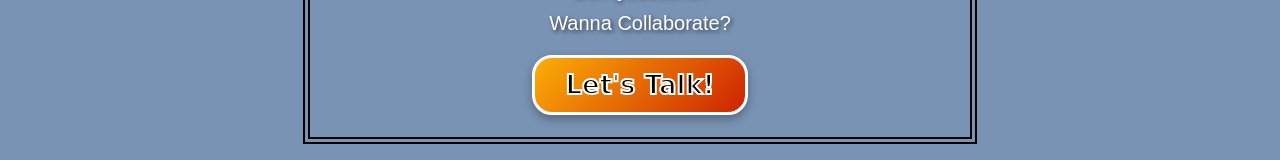
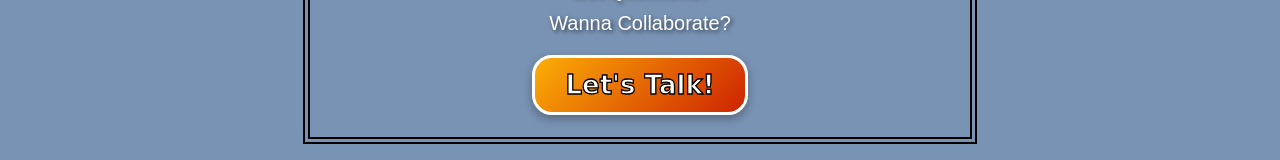
Before and after one commit to Sidewayswalker/Sidewayswalker.github.io, a React (Vite) app: page /Projects in a window 1280 px wide. Shown: the part 1709-1869 px from the top of the page. Built offline with nearby package versions, Linux system fonts and the light colour scheme.

Commit message:
Let's Talk Button re-do

```diff
--- a/src/components/Projects/ConnectProjects/ConnectProjects.css
+++ b/src/components/Projects/ConnectProjects/ConnectProjects.css
@@ -53,7 +53,7 @@
 .ConnectProjects-Button:hover {
     background: linear-gradient(135deg, rgb(206, 35, 1), rgb(252, 174, 6)); /* Reverse gradient */
     color: #ffffff;
-    border-color: rgb(255, 182, 59); /* Match border color */
+    border-color: rgb(255, 255, 255); /* Match border color */
     transform: scale(1.1); /* Slightly enlarges the button */
     box-shadow: 0px 8px 20px rgba(0, 0, 0, 0.4); /* More pronounced shadow */
 }
@@ -65,8 +65,8 @@
 }
 
 .LetsTalkButton {
-    color: black; /* White text for contrast */
-    -webkit-text-stroke-width: 2px;
-    -webkit-text-stroke-color: white;
+    color: white; /* White text for contrast */
+    -webkit-text-stroke-width: 1.3px;
+    -webkit-text-stroke-color: black;
     text-decoration: none;
 }
```
